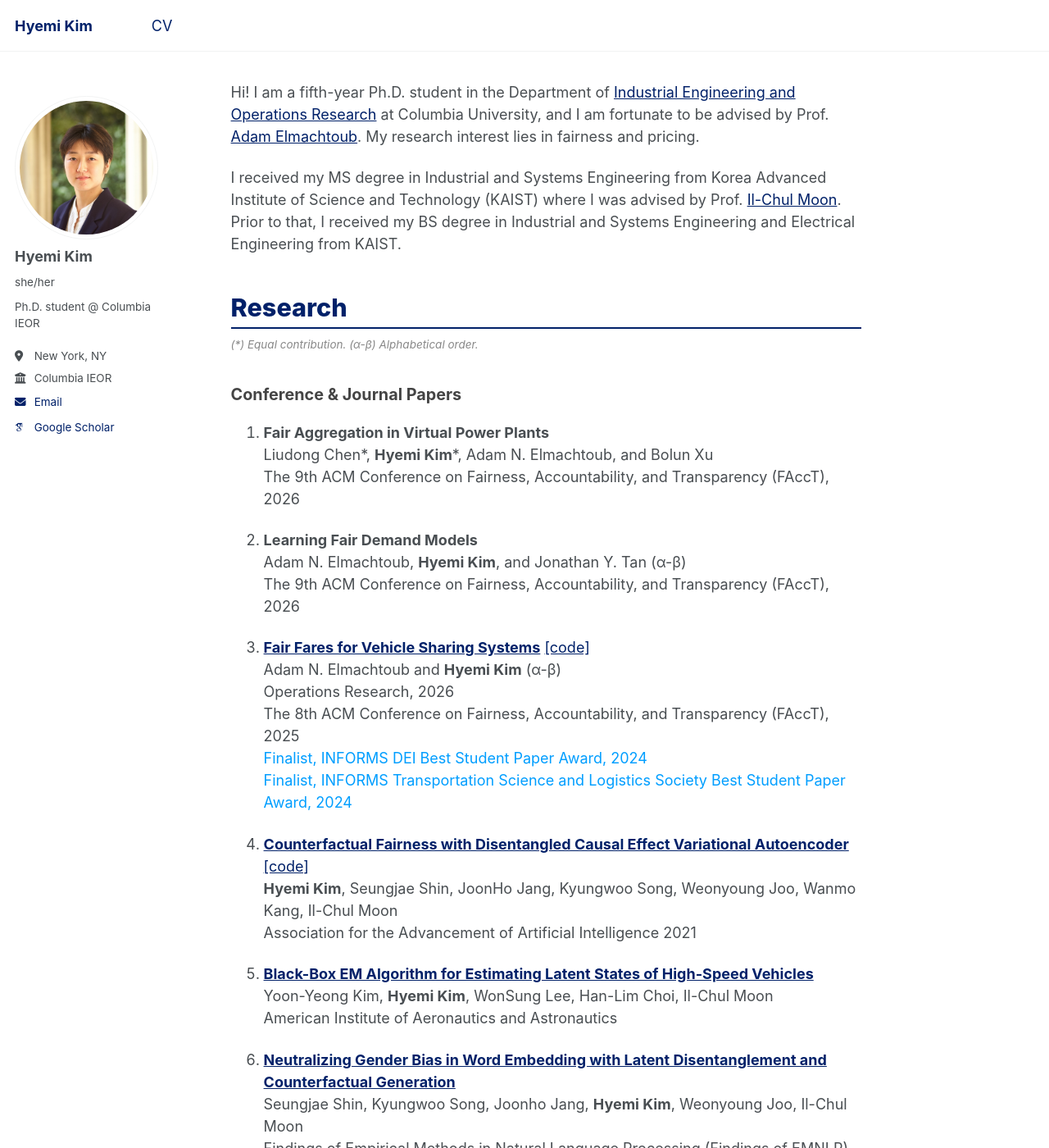
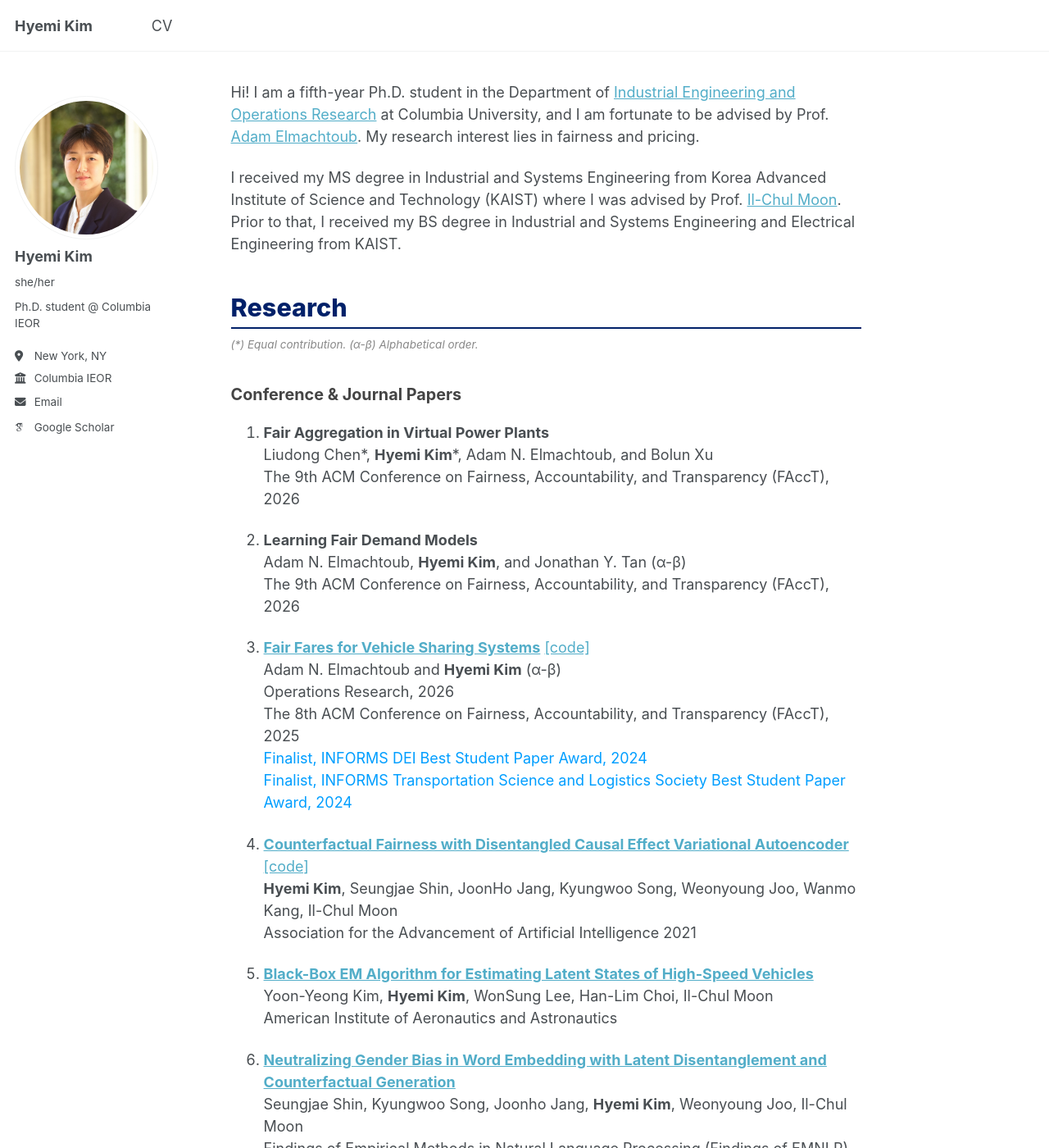
Before and after one commit to HyemiK1m/hyemik1m.github.io, a Jekyll site: the page built from _pages/about.md, in a window 1280 px wide and 1400 px high. Shown: the whole window at 82% size. Built offline with Jekyll 4.4.1, drawn with Linux system fonts in a browser that asks for light colours; some web fonts are replaced; a script that is not in the unit is left out.

Commit message:
Remove custom anchor tag styles
Removed custom styles for anchor tags from main.scss.

```diff
--- a/assets/css/main.scss
+++ b/assets/css/main.scss
@@ -7,15 +7,6 @@
  * Note that the files are processed in the order they are imported, so they are partly
    sorted by the dependencies. Also, the first two lines of the file are required by Jekyll.
  */
-
-/* --- Custom Styles (Move to Top) --- */
-a {
-  color: #012169 !important;
-}
-a:hover {
-  color: #0033a0 !important;
-  text-decoration: underline !important;
-}
 
 @import
     "vendor/breakpoint/breakpoint",
```
